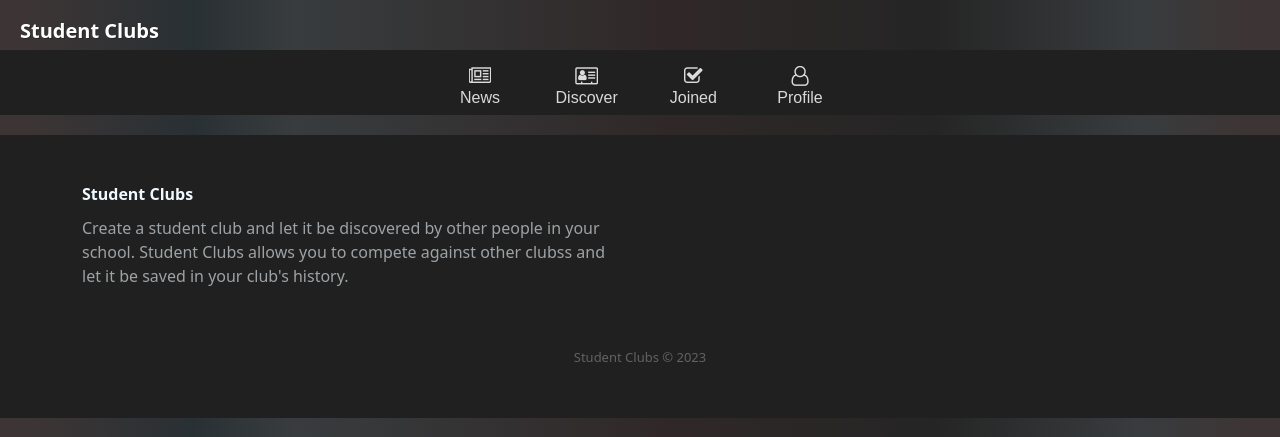
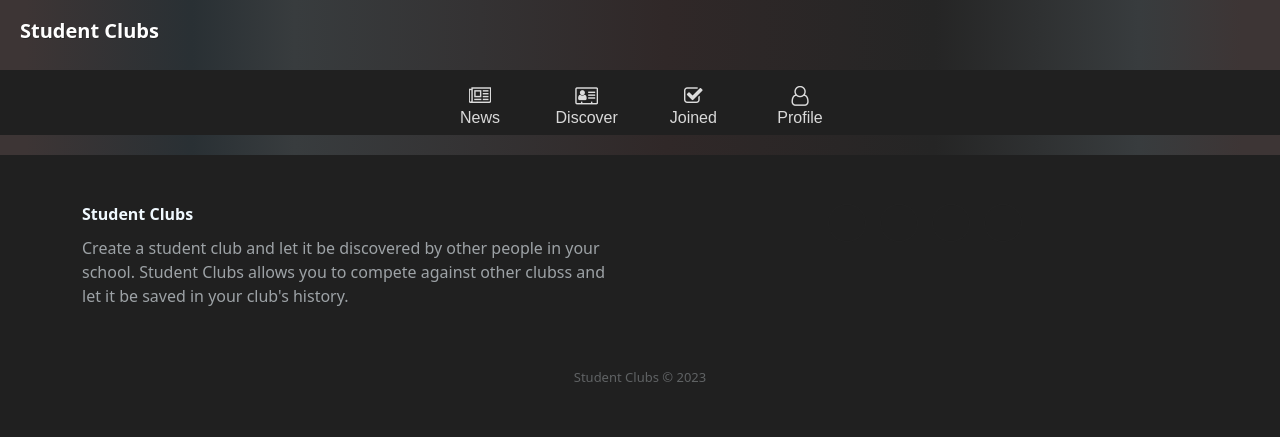
Before and after one commit to Gamaco/StudentClubs, a Django app: page / in a window 1280 px wide. Shown: the top 437 px of the page. Run offline with Django 3.2, Linux system fonts and the light colour scheme; some libraries are stand-ins or nearby versions.

Commit message:
fixing issues.

```diff
--- a/website/static/main.css
+++ b/website/static/main.css
@@ -11,10 +11,8 @@ body {
   /* height: 70px !important; */
   z-index: 1000 !important;
   box-shadow: 0 3px 6px rgba(0, 0, 0, 0.63) !important;
-    max-height: 50px;
   background: rgb(61,53,53);
   background: linear-gradient(90deg, rgba(61,53,53,1) 2%, rgba(41,48,52,1) 15%, rgba(56,60,62,1) 23%, rgba(48,40,40,1) 52%, rgba(37,37,37,1) 73%, rgba(56,60,62,1) 89%, rgba(61,53,53,1) 97%);
-
 }
 
   .hidden-menu {
```
Lines whose indentation alone changed are shown as unchanged.
